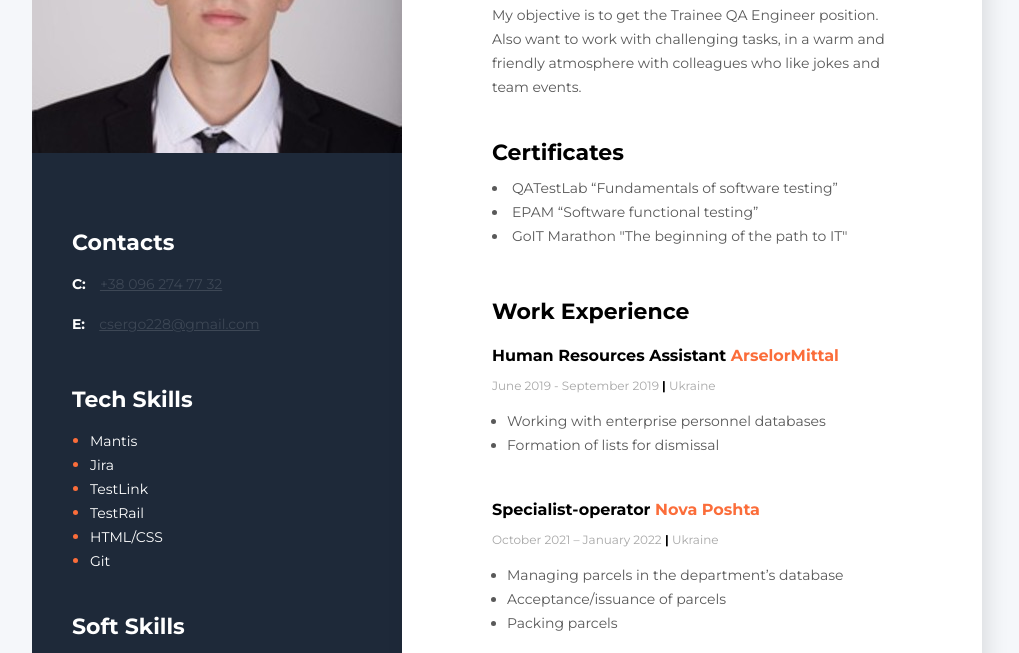
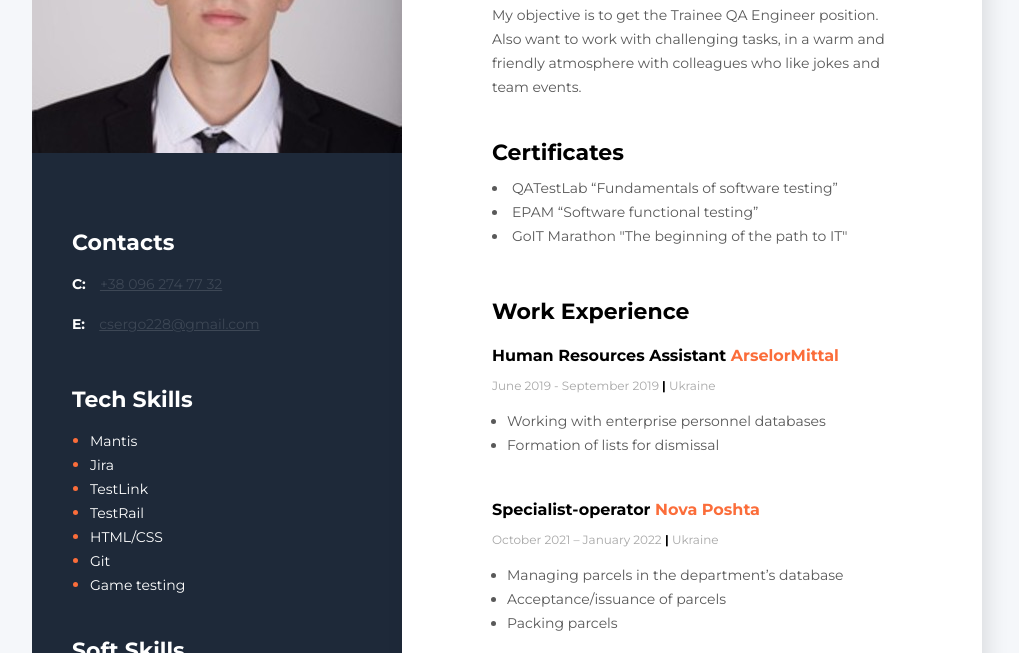
Before and after one commit to SerhiiBaranov/project, a plain HTML site: page index.html in a window 1280 px wide. Shown: the part 249-902 px from the top of the page, without its empty margins (258-1277 px from the left). Drawn offline with Linux system fonts and the light colour scheme.

Commit message:
Update Tech Skills section

```diff
--- a/index.html
+++ b/index.html
@@ -97,6 +97,7 @@
                 <li class="tech-skills-item"> <span class="tech-skills-text">TestRail</span></li>
                 <li class="tech-skills-item"> <span class="tech-skills-text">HTML/CSS</span></li>
                 <li class="tech-skills-item"> <span class="tech-skills-text">Git</span></li>
+                <li class="tech-skills-item"> <span class="tech-skills-text">Game testing</span></li>
 
             </ul>
         </div>
```
